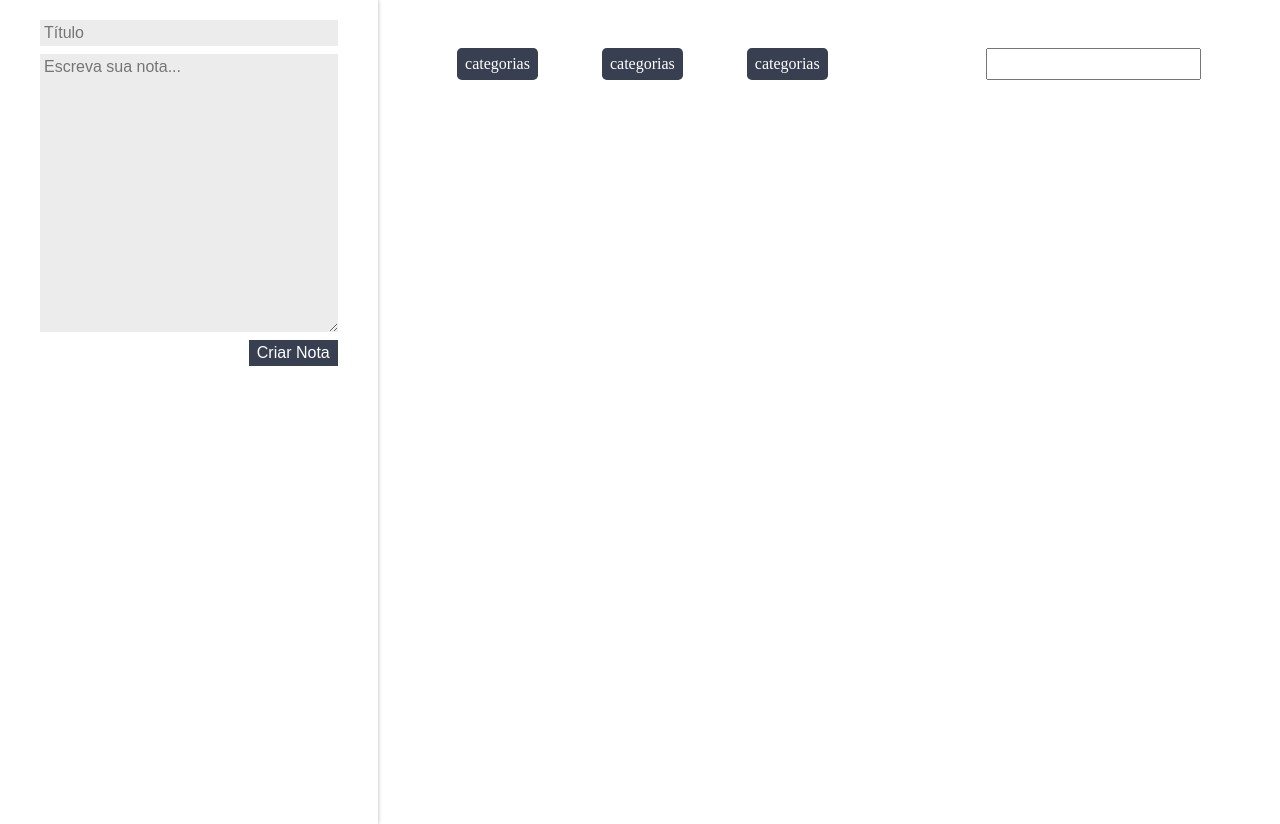
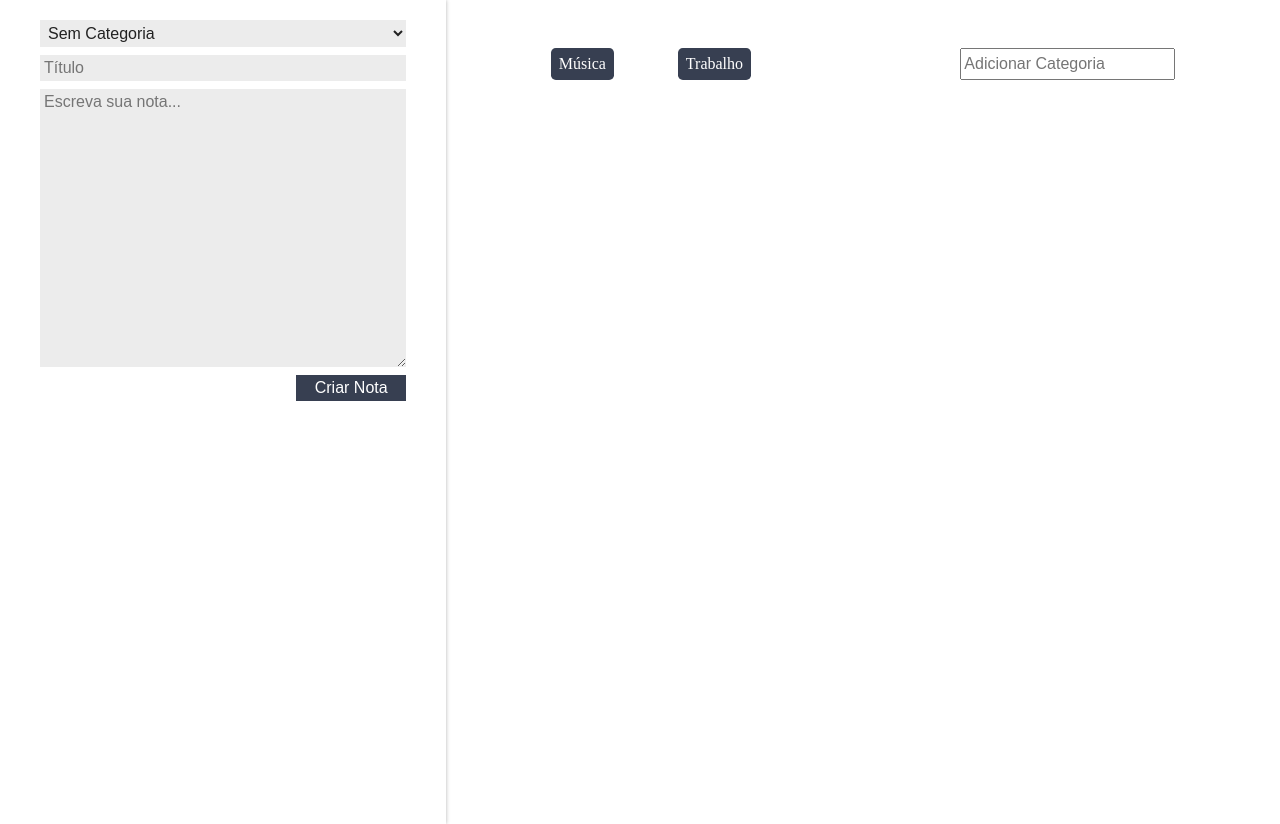
Before and after one commit to TalitaVial/ceep, a React (Create React App) app: page / in a window 1280 px wide. Built offline with nearby package versions, Linux system fonts and the light colour scheme.

Commit message:
feat: categorias das notas

```diff
--- a/src/App.js
+++ b/src/App.js
@@ -10,16 +10,23 @@ class App extends Component {
   constructor() {
     super()
     this.state = {
-      notas: []
+      notas: [],
+      categorias: ['Música', 'Trabalho']
     }
   }
 
-  criarNota(titulo, texto) {
-    const novaNota = { titulo, texto }
+  criarNota(titulo, texto, categoria) {
+    const novaNota = { titulo, texto, categoria }
     const novoArrayNotas = [...this.state.notas, novaNota]
     const novoEstado = {
       notas: novoArrayNotas
     }
+    this.setState(novoEstado)
+  }
+
+  adicionarCategoria(nomeCategoria) {
+    const novoArrayCategorias = [...this.state.categorias, nomeCategoria]
+    const novoEstado = { ...this.state, categorias: novoArrayCategorias }
     this.setState(novoEstado)
   }
 
@@ -33,9 +40,15 @@ class App extends Component {
   render() {
     return (
       <section className="conteudo">
-        <FormularioCadastro criarNota={this.criarNota.bind(this)} />
+        <FormularioCadastro
+          categorias={this.state.categorias}
+          criarNota={this.criarNota.bind(this)}
+        />
         <main className="conteudo-principal">
-          <ListaDeCategorias />
+          <ListaDeCategorias
+            adicionarCategoria={this.adicionarCategoria.bind(this)}
+            categorias={this.state.categorias}
+          />
           <ListaDeNotas
             apagarNota={this.deletarNota.bind(this)}
             notas={this.state.notas}
--- a/src/components/CardNota/CardNota.jsx
+++ b/src/components/CardNota/CardNota.jsx
@@ -13,6 +13,7 @@ export default class CardNota extends Component {
           <header className="card-nota_cabecalho">
             <h3 className="card-nota_titulo">{this.props.titulo}</h3>
             <DeleteSVG onClick={this.apagar.bind(this)}/>
+            <h4>{this.props.categoria}</h4>
           </header>
             <p className="card-nota_texto">{this.props.texto}</p>
         </section>
--- a/src/components/FormularioCadastro/FormularioCadastro.jsx
+++ b/src/components/FormularioCadastro/FormularioCadastro.jsx
@@ -8,6 +8,12 @@ export default class FormularioCadastro extends Component{
     super(props)
     this.titulo="";
     this.texto="";
+    this.categoria="Sem Categoria";
+  }
+
+  _handleMudaCategoria(evento){
+    evento.stopPropagation();
+    this.categoria = (evento.target.value)
   }
 
   _handleMudaTitulo(evento){
@@ -23,13 +29,19 @@ export default class FormularioCadastro extends Component{
   _criarNota(evento){
     evento.preventDefault()
     evento.stopPropagation()
-    this.props.criarNota(this.titulo, this.texto)
+    this.props.criarNota(this.titulo, this.texto, this.categoria)
   }
 
   render(){
     return(
       <form className="form-cadastro"
         onSubmit={this._criarNota.bind(this)}>
+          <select onChange={this._handleMudaCategoria.bind(this)}className='form-cadastro_input'>
+            <option>Sem Categoria</option>
+            {this.props.categorias.map(categoria =>{
+              return <option>{categoria}</option>
+            })}
+          </select>
         <input
           type="text"
           placeholder="Título"
--- a/src/components/ListaDeCategorias/ListaDeCategorias.jsx
+++ b/src/components/ListaDeCategorias/ListaDeCategorias.jsx
@@ -1,15 +1,24 @@
 import React, { Component } from 'react';
 import "./estilo.css"
 export default class ListaDeCategorias extends Component {
+
+  _handleEventInput(e){
+
+    if(e.key == "Enter"){
+      let valorCategoria = e.target.value;
+      this.props.adicionarCategoria(valorCategoria);
+    }
+  }
   render() {
     return (
       <section className="lista-categorias">
       <ul className="lista-categorias_lista">
-        <li className="lista-categorias_item">categorias</li>
-        <li className="lista-categorias_item">categorias</li>
-        <li className="lista-categorias_item">categorias</li>
+        {this.props.categorias.map((categoria,index) => {
+          return <li key={index} className="lista-categorias_item">{categoria}</li>
+        })}
+
       </ul>
-      <input type="text" className="lista-categorias_input"></input>
+      <input type="text" className="lista-categorias_input" placeholder='Adicionar Categoria' onKeyUp={this._handleEventInput.bind(this)}></input>
       </section>
       );
   }
--- a/src/components/listaDeNotas/listaDeNotas.jsx
+++ b/src/components/listaDeNotas/listaDeNotas.jsx
@@ -10,7 +10,7 @@ export default class ListaDeNotas extends Component {
       {this.props.notas.map((nota, index) => {
         return(
           <li className="lista-notas_item" key={index}>
-            <CardNota indice={index} apagarNota={this.props.apagarNota} titulo={nota.titulo} texto={nota.texto}/>
+            <CardNota indice={index} apagarNota={this.props.apagarNota} titulo={nota.titulo} texto={nota.texto} categoria={nota.categoria}/>
           </li>
         );
       })}
```
